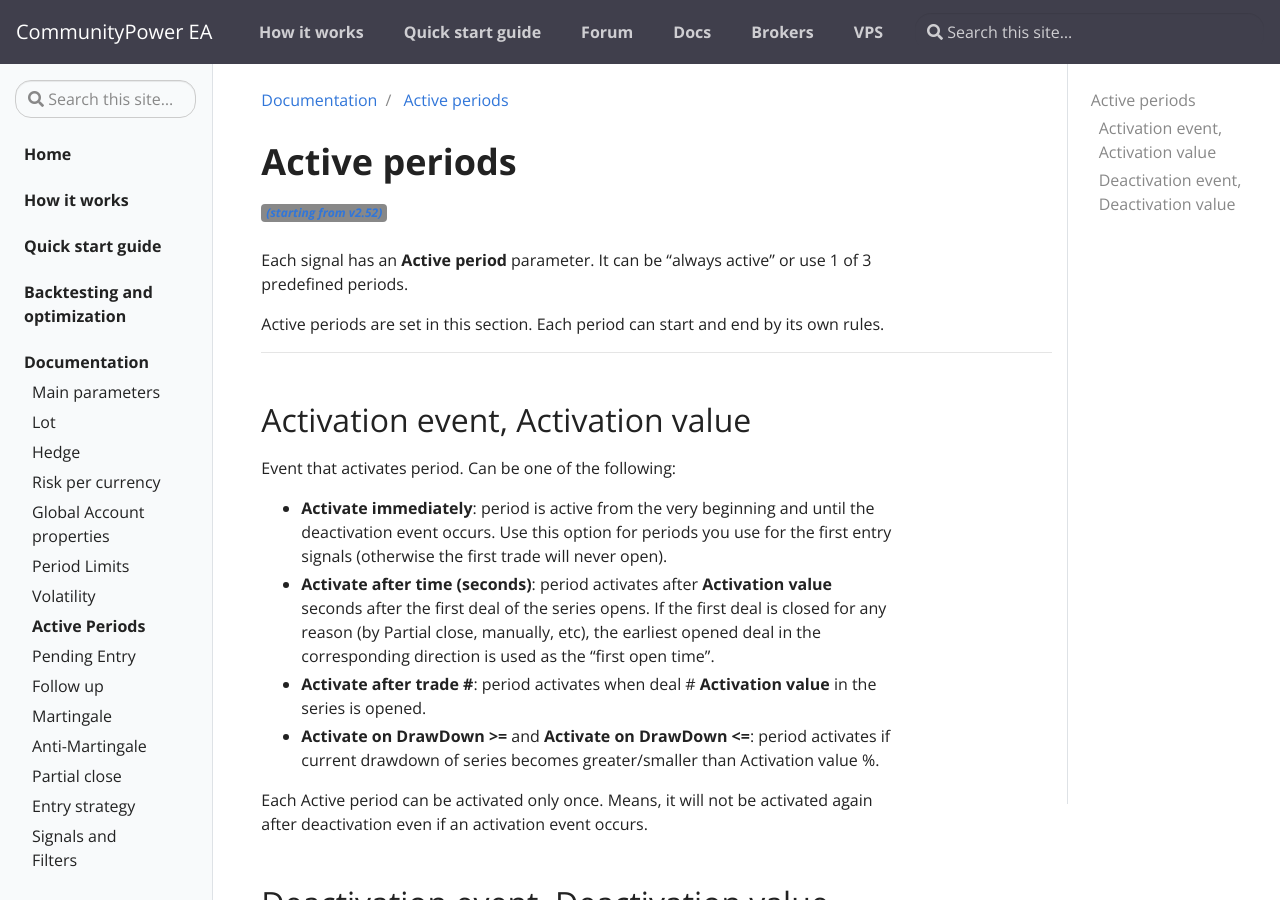
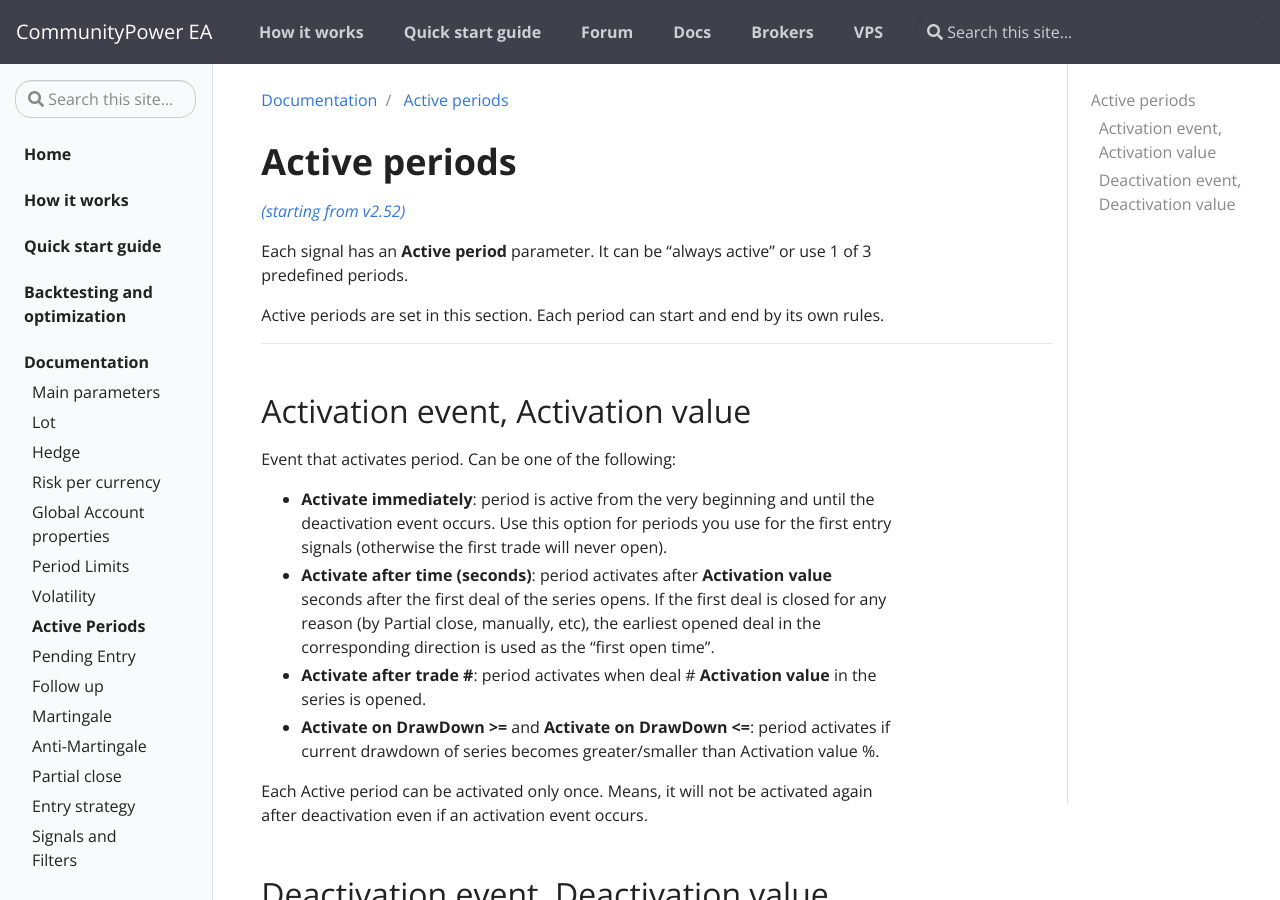
Before and after one commit to komposter/CommunityPowerEA.com, a Jekyll site: the page built from _docs/active-periods.md, in a window 1280 px wide and 900 px high. Built offline with Jekyll 4.4.1, drawn with Linux system fonts in a browser that asks for light colours.

Commit message:
without span

```diff
--- a/_docs/active-periods.md
+++ b/_docs/active-periods.md
@@ -5,7 +5,7 @@
 ---
 
 # Active periods
-<span class="badge badge-secondary">[*(starting from v2.52)*](/docs/versions-history#20230211-0324-252)</span>
+[*(starting from v2.52)*](/docs/versions-history#20230211-0324-252)
 
 Each signal has an **Active period** parameter. It can be "always active" or use 1 of 3 predefined periods.
 
```
